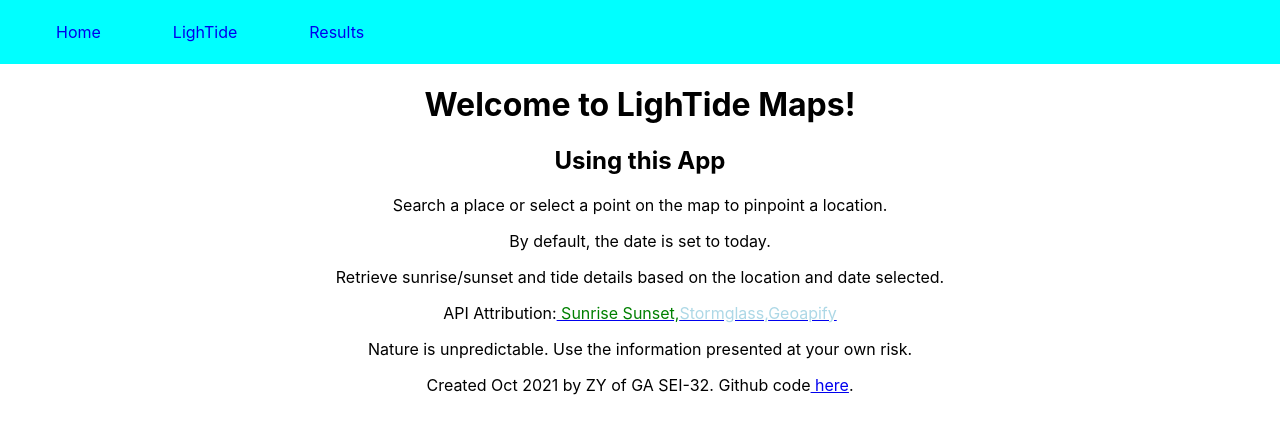
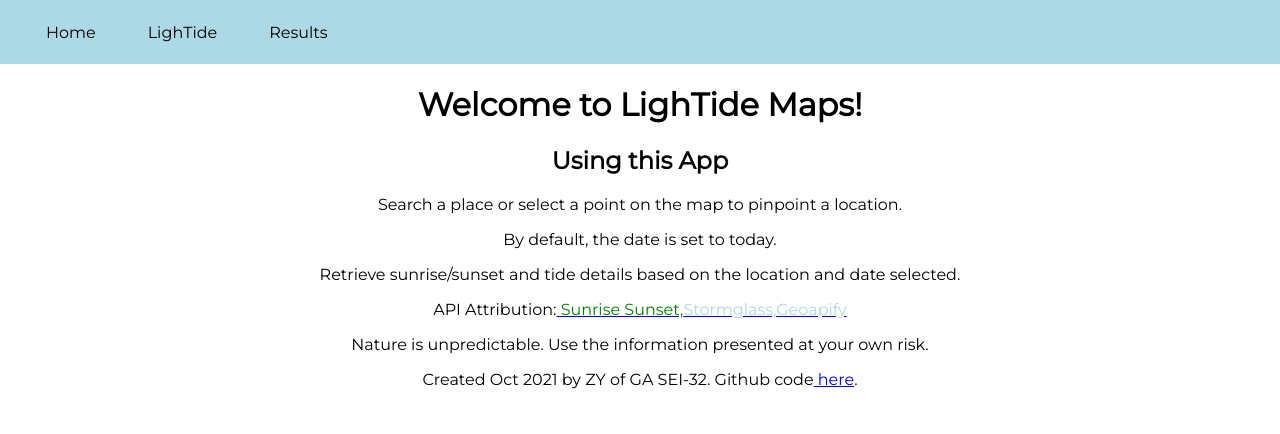
Before and after one commit to zyteo/LighTide, a React (Create React App) app in the folder lightide/: page / in a window 1280 px wide. Shown: the top 434 px of the page. Built offline with nearby package versions, Linux system fonts and the light colour scheme; no server answers.

Commit message:
Styled nav + app CSS

```diff
--- a/lightide/src/App.css
+++ b/lightide/src/App.css
@@ -1,5 +1,10 @@
+@import url('https://fonts.googleapis.com/css2?family=Montserrat&display=swap');
+
 .App {
   text-align: center;
+  font-family: 'Montserrat', sans-serif;
+
+
 }
 
 /* .App-logo {
--- a/lightide/src/App.js
+++ b/lightide/src/App.js
@@ -15,7 +15,7 @@ import styled from "styled-components";
 
 const Input = styled.input`
   padding: 3px 3px;
-margin: 6px 0;
+  margin: 6px 2px;
   border: 1px solid black;
   border-radius: 6px;
   box-sizing: border-box;
@@ -26,6 +26,9 @@ font-size: 16px;
 const SearchInput = styled(Input)`
   width: 6vw;
   &:hover {
+    background-color: rgb(228, 228, 228);
+  }
+  &:active {
     background-color: grey;
   }
 `;
@@ -39,12 +42,20 @@ const Button = styled.button`
   font-size: 16px;
   width: 8vw;
   &:hover {
+    background-color: rgb(228, 228, 228);
+  }
+  &:active {
     background-color: grey;
   }
 `;
 const Label = styled.label`
   padding: 10px 5px;
   font-size: 16px;
+`;
+
+const LinkStyled = styled(Link)`
+  text-decoration: none;
+  color: black;
 `;
 
 // get today's date
@@ -165,9 +176,7 @@ function App() {
               cleanedText={cleanedText}
             />
             <Button type="submit" onClick={handleToggle}>
-              <Link to="/results" style={{ textDecoration: "none" }}>
-                Get details!
-              </Link>
+              <LinkStyled to="/results">Get details!</LinkStyled>
             </Button>
             <Attribution />
           </Route>
--- a/lightide/src/Components/Nav.jsx
+++ b/lightide/src/Components/Nav.jsx
@@ -11,35 +11,42 @@ const Navbar = styled.nav`
   width: 100vw;
   height: 8vh;
   padding: 0 20px;
-  background-color: lightblue;
+  background-color: lightskyblue;
   &:hover {
-    background-color: cyan;
+    background-color: lightblue;
   }
 `;
 const Li = styled.li`
   display: flex;
   justify-content: center;
   text-align: center;
-  padding: 14px 36px;
+  padding: 5px 26px;
   font-size: 16px;
-  border-radius: 20px;
+  border-radius: 24px;
   &:hover {
-    background-color: pink;
+    background-color: gold;
   }
+  &:active {
+    background-color: yellowgreen;
+  }
+`;
+const LinkStyled = styled(Link)`
+  text-decoration: none;
+  color: black;
 `;
 function Nav() {
   return (
     <>
       <Navbar>
-        <Li>
-          <Link to="/" style={{ textDecoration: 'none' }}>Home</Link>
-        </Li>
-        <Li>
-          <Link to="/maps" style={{ textDecoration: 'none' }}>LighTide</Link>
-        </Li>
-        <Li>
-          <Link to="/results" style={{ textDecoration: 'none' }}>Results</Link>
-        </Li>
+        <LinkStyled to="/">
+          <Li>Home</Li>
+        </LinkStyled>
+        <LinkStyled to="/maps">
+          <Li>LighTide</Li>
+        </LinkStyled>
+        <LinkStyled to="/results">
+          <Li>Results</Li>
+        </LinkStyled>
       </Navbar>
     </>
   );
```
Also changed, not shown: 1 other file (tests, documents, lock files or other folders). Lines whose indentation alone changed are shown as unchanged.
